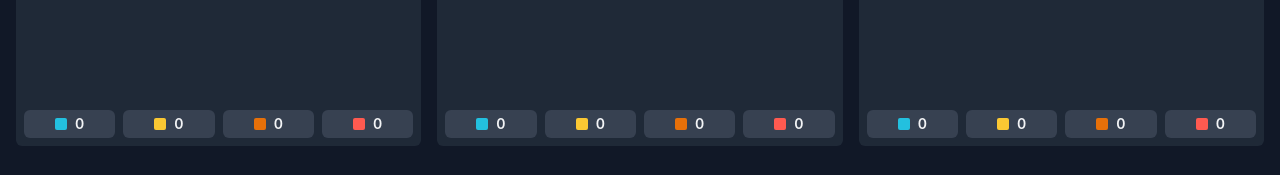
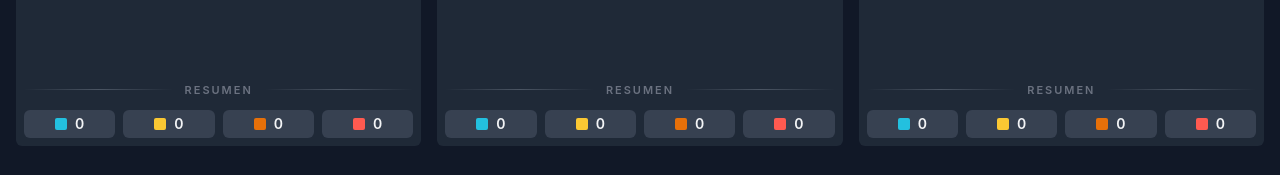
Before and after one commit to Lersgeeb/quick-manage, a React (Vite) app: page / in a window 1280 px wide. Shown: the part 622-797 px from the top of the page. Built offline with nearby package versions, Linux system fonts and the light colour scheme.

Commit message:
feat: add summary section with visual separators in Column component

```diff
--- a/src/components/Column.tsx
+++ b/src/components/Column.tsx
@@ -222,7 +222,16 @@ export const Column: React.FC<ColumnProps> = ({
         )}
       </Droppable>
 
-      <div className="mt-2 grid grid-cols-4 gap-2">
+      <div className="mt-3 pt-3">
+        <div className="mb-3 flex items-center gap-3">
+          <div className="h-px flex-1 bg-gradient-to-r from-transparent via-gray-300 to-transparent dark:via-gray-600" />
+          <span className="text-[11px] font-semibold uppercase tracking-[0.18em] text-gray-400 dark:text-gray-500">
+            Resumen
+          </span>
+          <div className="h-px flex-1 bg-gradient-to-r from-transparent via-gray-300 to-transparent dark:via-gray-600" />
+        </div>
+
+        <div className="grid grid-cols-4 gap-2">
         {priorityCounts.map((priority) => (
           <div
             key={priority.value}
@@ -234,6 +243,7 @@ export const Column: React.FC<ColumnProps> = ({
             <span>{priority.count}</span>
           </div>
         ))}
+        </div>
       </div>
     </div>
   );
```
